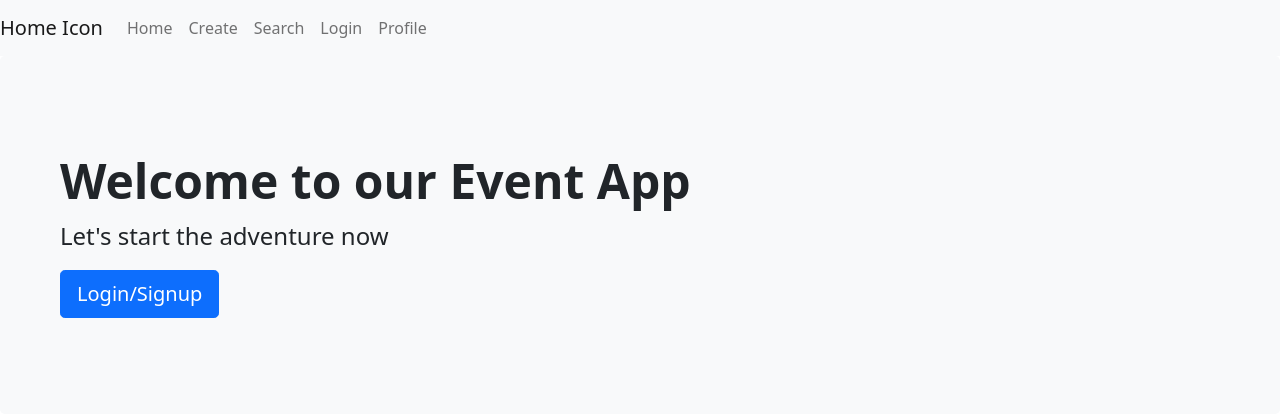
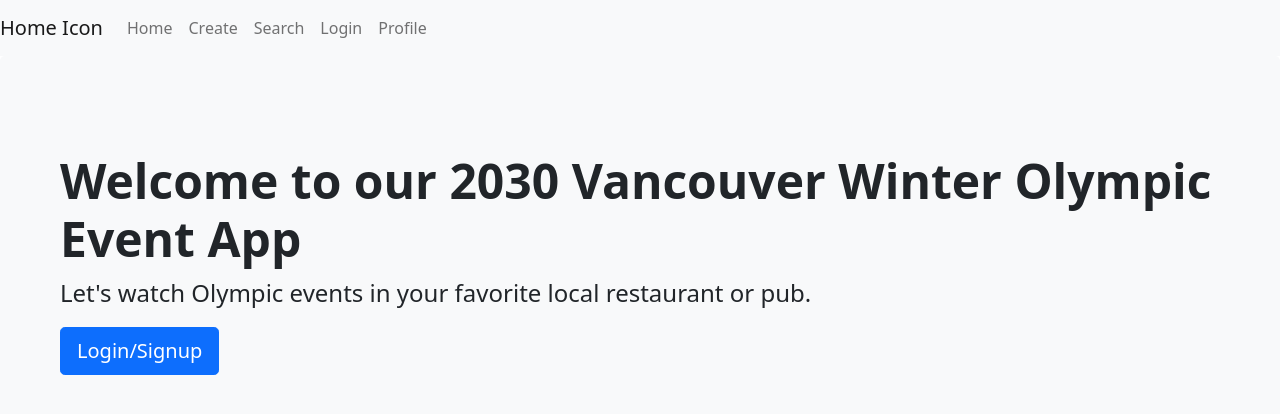
Before and after one commit to Darren542/1800_202210_BBY27, a plain HTML site: page index.html in a window 1280 px wide. Drawn offline with nearby package versions, Linux system fonts and the light colour scheme.

Commit message:
Added a welcome message by Eric

```diff
--- a/index.html
+++ b/index.html
@@ -47,12 +47,11 @@
 
   <div class="p-5 mb-4 bg-light rounded-3">
     <div class="container-fluid py-5">
-      <h1 class="display-5 fw-bold">Welcome to our Event App</h1>
-      <p class="col-md-8 fs-4">Let's start the adventure now</p>
+      <h1 class="display-5 fw-bold">Welcome to our 2030 Vancouver Winter Olympic Event App</h1>
+      <p class="col-md-8 fs-4">Let's watch Olympic events in your favorite local restaurant or pub.</p>
       <button class="btn btn-primary btn-lg" type="button">Login/Signup</button>
     </div>
   </div>
-
 </body>
 
 </html>
```
